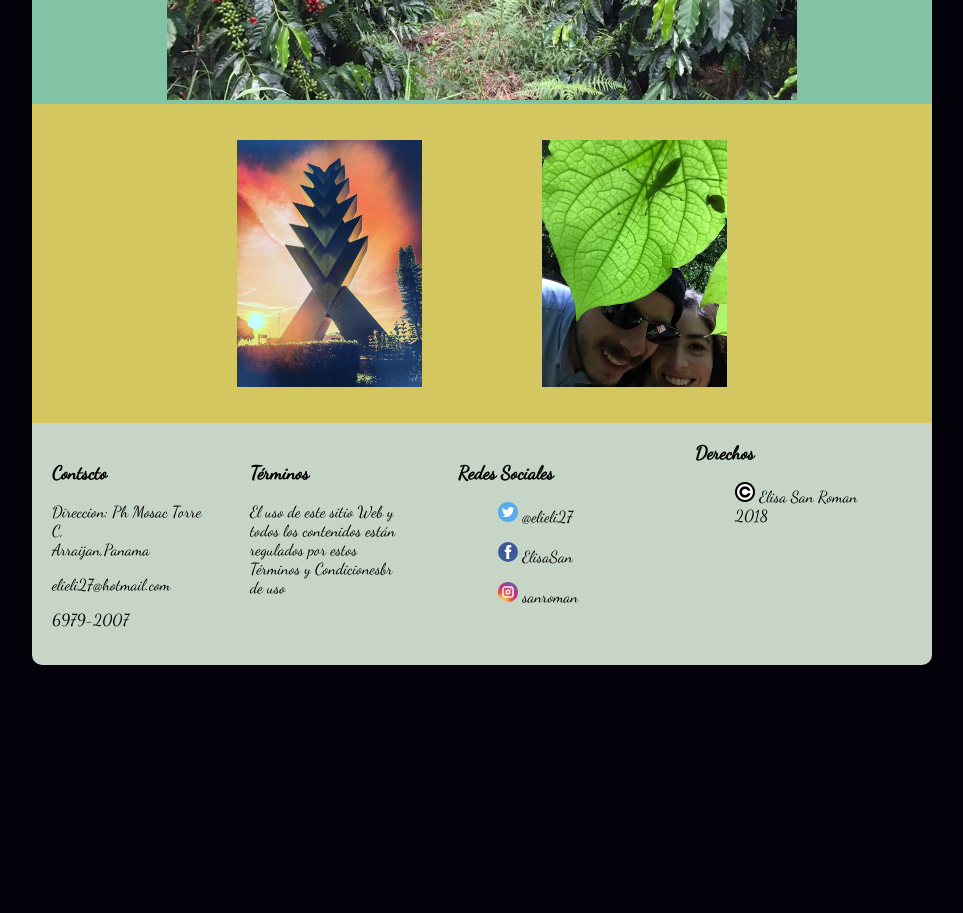
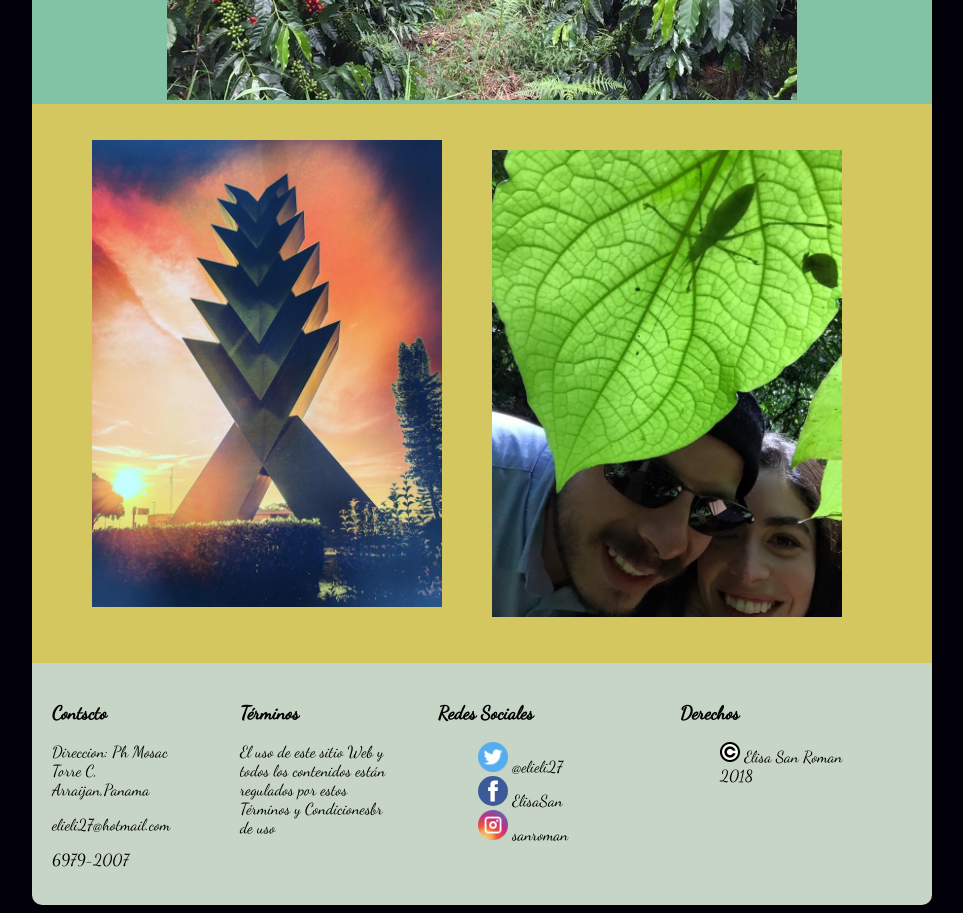
Before and after one commit to elieli27/CSS-y-Dise-o-Web-Responsive, a plain HTML site: page index.html in a window 1280 px wide. Shown: the part 500-1413 px from the top of the page, without its empty margins (158-1121 px from the left). Before the commit the page ends 1173 px from the top, so only its background shows below. Drawn offline with Linux system fonts and the light colour scheme.

Commit message:
se arreglaron las imagenes en tama;os

```diff
--- a/css/estilos.css
+++ b/css/estilos.css
@@ -43,26 +43,24 @@ a {
    background-color: #d5c75f;
    border: 1px;}
 
-#paisajes img{
-float:right;
+#paisajes{
+float:left;
 margin: 0 auto;
 padding: 20px;
-width: 50%;}
+width: 350px;}
 
-#paisajes img:hover{
+#paisajes:hover{
   transform: rotate(10deg);
   filter: drop-shadow(2px 2px 2px #82c3a6);
   border: 2px;}
 
-#retratos img{
-  float:left;
-  text-align: center;
+#retratos{
+  float:right;
   margin: 0 auto;
-  padding: 20px;
-  width: 50%
+  padding: 30px;
+  width: 350px;}
 
-}
-#retratos img:hover{
+#retratos:hover{
   transform: translate(20px,-5px);
   filter: drop-shadow(2px 2px 2px #82c3a6);
   border: 2px;
@@ -90,28 +88,31 @@ footer {
 .Término{
   margin: 0px auto;
   padding: 20px;
+  padding-left: 20px;
   float:inherit;
   width: 20%;
 }
-.redes{
-  margin: 0px auto;
+.redes{display: flex;
+  flex-direction: column;
+  margin: 0 auto;
   float: inherit;
+  padding: 20px;
   padding-left: 30px;
   width: 30%;
-  padding-top: 20px;
+  display: inline-block;
 
 }
 .derechos{
   margin: 0px auto;
   float: right;
-  padding-top: 20px
+  padding-top: 20px;
   padding-right: 30px;
   width: 30%
 }
 
-#twi{ display:inline}
-#twi + p{ display: inline;}
-#face{ display: inline;}
+#twi{  display:inline;}
+#twi + p{ display: inline; }
+#face{ display:block inline;}
 #face + p{ display: inline;}
 #ints{  display: inline;}
 #ints + p{  display: inline;}
--- a/index.html
+++ b/index.html
@@ -22,11 +22,9 @@
     <img src="img/paisaje.jpg" alt="cafetales"id>
   </figure>
   <div class="contenedor">
-    <figure id="paisajes">
-      <img src="img/logo.jpg" alt="monumento">
-    </figure>
-    <figure id="retratos">
-      <img src="img/retrato.jpg" alt="retrato">
+    <figure>
+      <img src="img/logo.jpg" alt="monumento" id="paisajes" >
+      <img src="img/retrato.jpg" alt="retrato" id="retratos">
     </figure>
   </div>
 </section>
@@ -46,13 +44,9 @@
 <div class="redes">
   <h3>Redes Sociales</h3>
   <figure>
-    <img src="img/twi.png" alt="twitter" width="20px" id="twi"> <p>@elieli27</p>
-  </figure>
-  <figure>
-    <img src="img/face.svg" alt="facebook" width="20px" id="face"> <p>ElisaSan</p>
-  </figure>
-  <figure>
-    <img src="img/ints.png" alt="instagram" width="20px" id="ints"> <p>sanroman</p>
+   <img src="img/twi.png" alt="twitter" width="30px" id="twi"> <p>@elieli27</p> <br>
+   <img src="img/face.svg" alt="facebook" width="30px" id="face"> <p>ElisaSan</p><br>
+   <img src="img/ints.png" alt="instagram" width="30px" id="ints"> <p>sanroman</p>
   </figure>
 </div>
 <div class="derechos">
```
